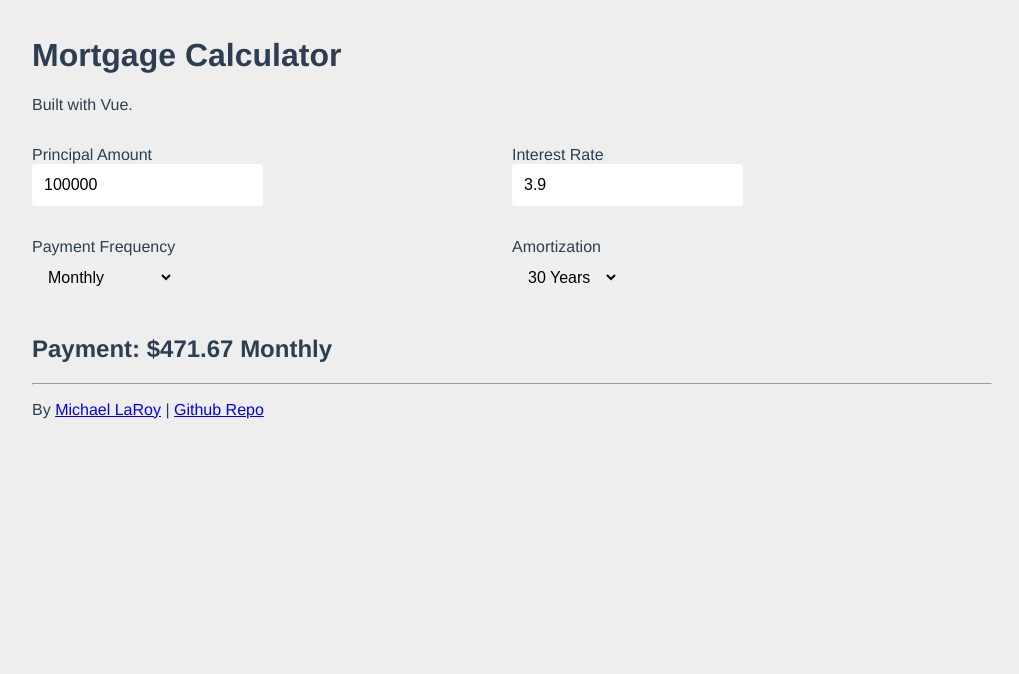
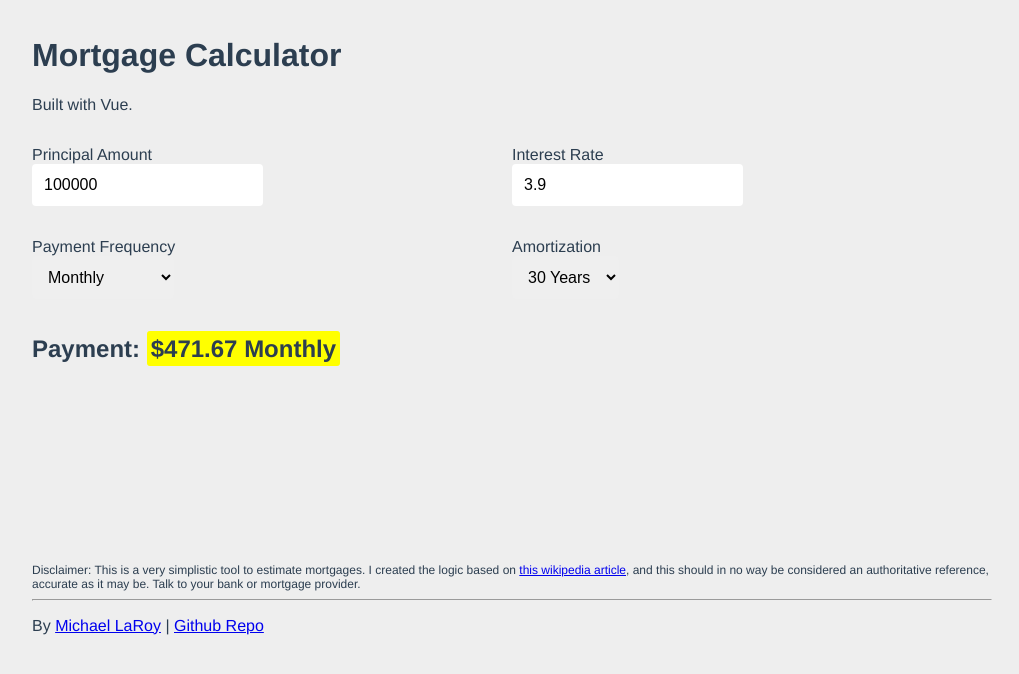
Before and after one commit to mlaroy/vue-mortgage-calculator, a Vue app: page / in a window 1280 px wide. Shown: the top 674 px of the page, without its empty margins (128-1147 px from the left). Built offline with nearby package versions, Linux system fonts and the light colour scheme.

Commit message:
add disclaimer and edit readme, highlight the result

```diff
--- a/public/index.html
+++ b/public/index.html
@@ -5,7 +5,7 @@
     <meta http-equiv="X-UA-Compatible" content="IE=edge">
     <meta name="viewport" content="width=device-width,initial-scale=1.0">
     <link rel="icon" href="<%= BASE_URL %>favicon.ico">
-    <title><%= htmlWebpackPlugin.options.title %></title>
+    <title>Vue Mortgage Calculator - by Michael LaRoy</title>
   </head>
   <body>
     <noscript>
--- a/src/App.vue
+++ b/src/App.vue
@@ -4,6 +4,10 @@
       <h1>Mortgage Calculator</h1>
       <p>Built with Vue.</p>
       <Form />
+      <div class="disclaimer">
+        Disclaimer: This is a very simplistic tool to estimate mortgages. I created the logic based on <a href="https://en.wikipedia.org/wiki/Mortgage_calculator">this wikipedia article</a>,
+        and this should in no way be considered an authoritative reference, accurate as it may be. Talk to your bank or mortgage provider.
+      </div>
       <hr>
       <p>
         By <a href="https://mikelaroy.ca/">Michael LaRoy</a> |
@@ -40,6 +44,11 @@ body {
   padding: 0;
 }
 
+.disclaimer {
+  margin-top: 200px;
+  font-size: 12px;
+}
+
 .container {
   margin: 0 auto;
   max-width: 960px;
--- a/src/components/Form.vue
+++ b/src/components/Form.vue
@@ -30,7 +30,7 @@
         </select>
       </p>
     </form>
-     <h2>Payment: {{ payment }} {{ period }}</h2>
+     <h2>Payment: <span class="payment">{{ payment }} {{ period }}</span></h2>
   </div>
 </template>
 
@@ -110,4 +110,10 @@ form {
   grid-template-columns: repeat(auto-fit, minmax( 400px , 1fr));
 }
 
+.payment {
+  background: yellow;
+  border-radius: 3px;
+  padding: 4px;
+}
+
 </style>
```
Also changed, not shown: 1 other file (tests, documents, lock files or other folders).
